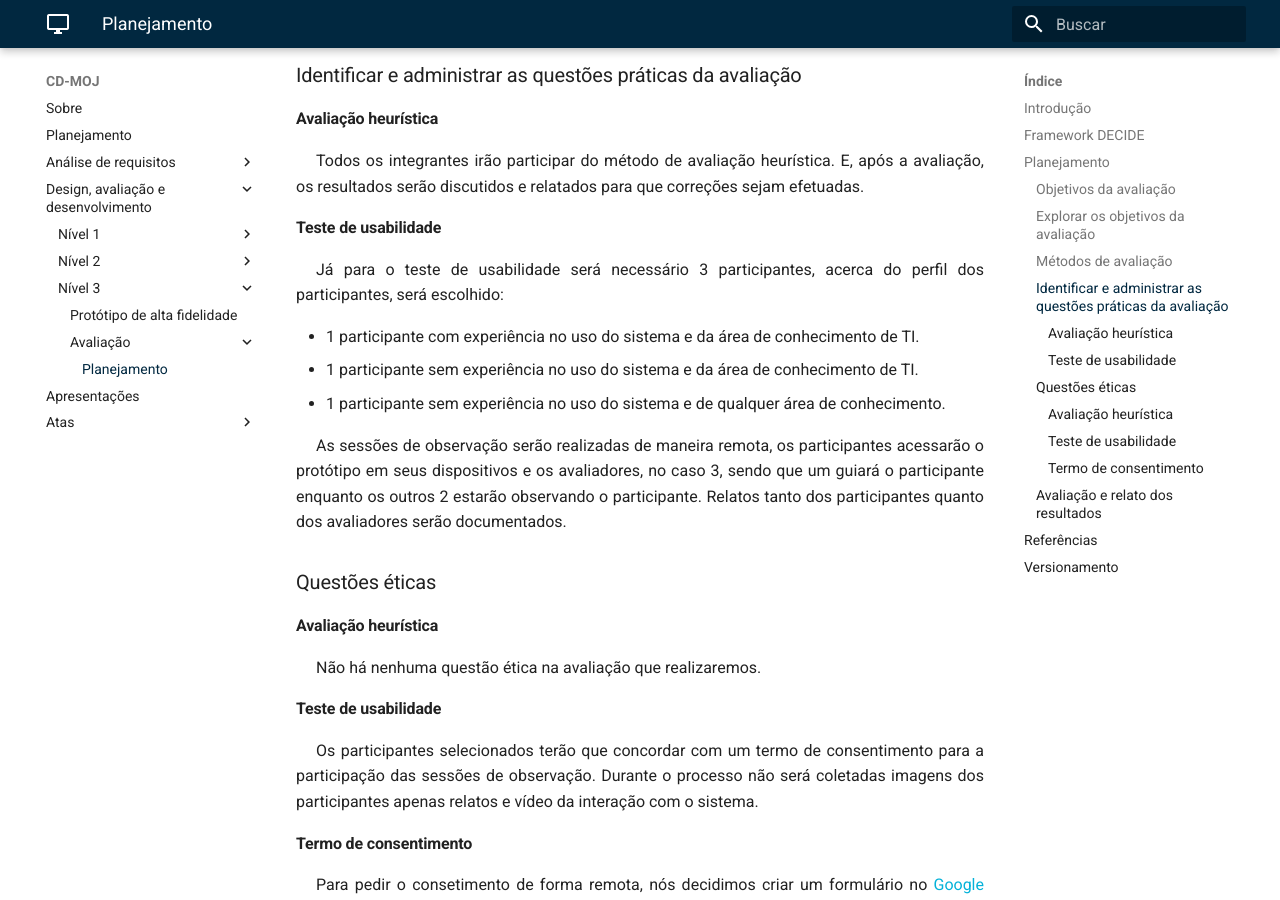
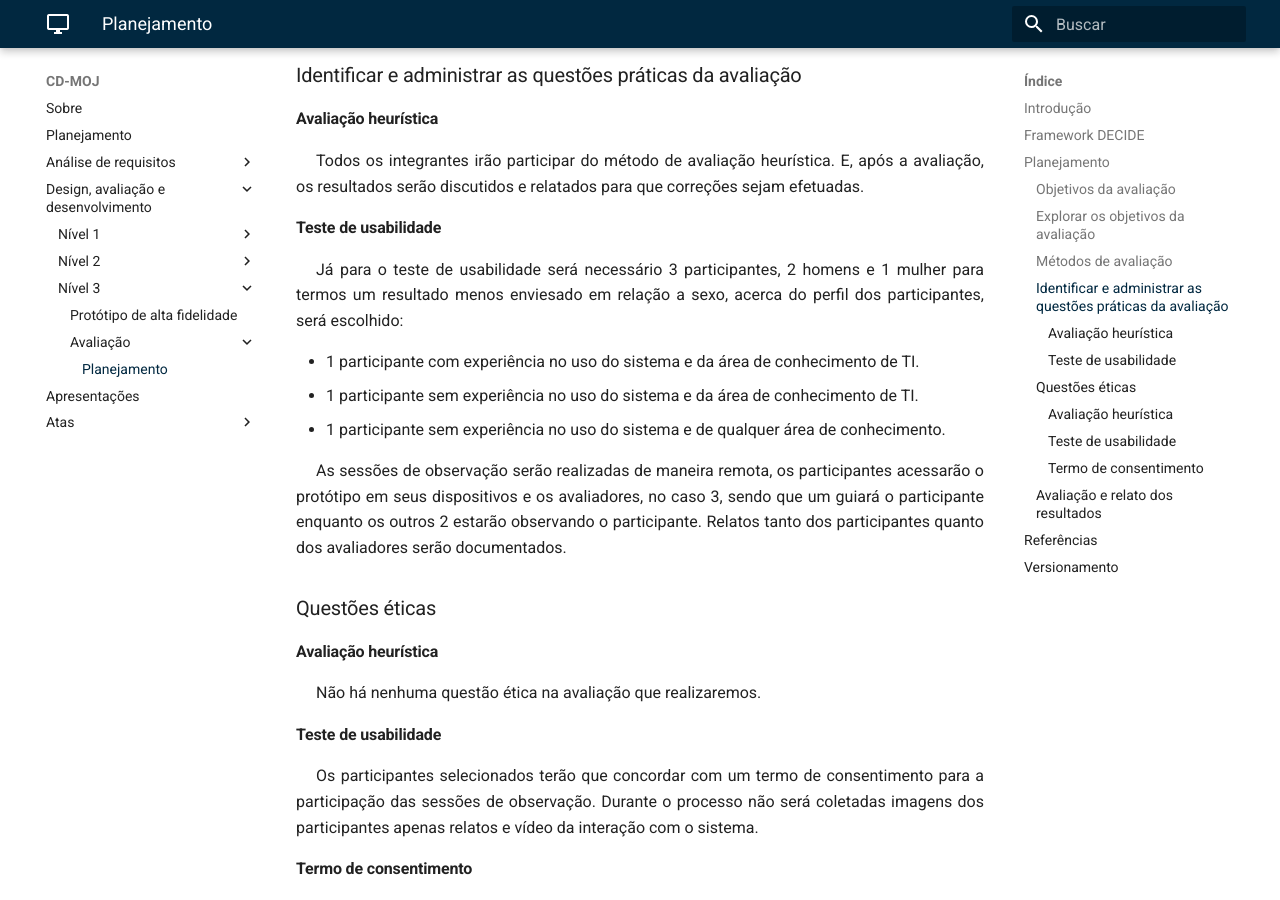
Before and after one commit to Interacao-Humano-Computador/2020.1-CD-MOJ, an MkDocs documentation site: the page built from docs/DeAD/nivel3/avaliacao/planejamento.md, in a window 1280 px wide and 900 px high, scrolled down 2018 px. Built offline with MkDocs 1.6.1 and Material for MkDocs 9.7.7, drawn with Linux system fonts in a browser that asks for light colours.

Commit message:
Correção perfil dos participantes teste de usabilidade

```diff
--- a/docs/DeAD/nivel3/avaliacao/planejamento.md
+++ b/docs/DeAD/nivel3/avaliacao/planejamento.md
@@ -72,7 +72,7 @@ Todos os integrantes irão participar do método de avaliação heurística. E,
 #### Teste de usabilidade
 
 <p style="text-indent: 20px; text-align: justify">
-Já para o teste de usabilidade será necessário 3 participantes, acerca do perfil dos participantes, será escolhido:
+Já para o teste de usabilidade será necessário 3 participantes, 2 homens e 1 mulher para termos um resultado menos enviesado em relação a sexo, acerca do perfil dos participantes, será escolhido:
 </p>
 
 - 1 participante com experiência no uso do sistema e da área de conhecimento de TI.
```
